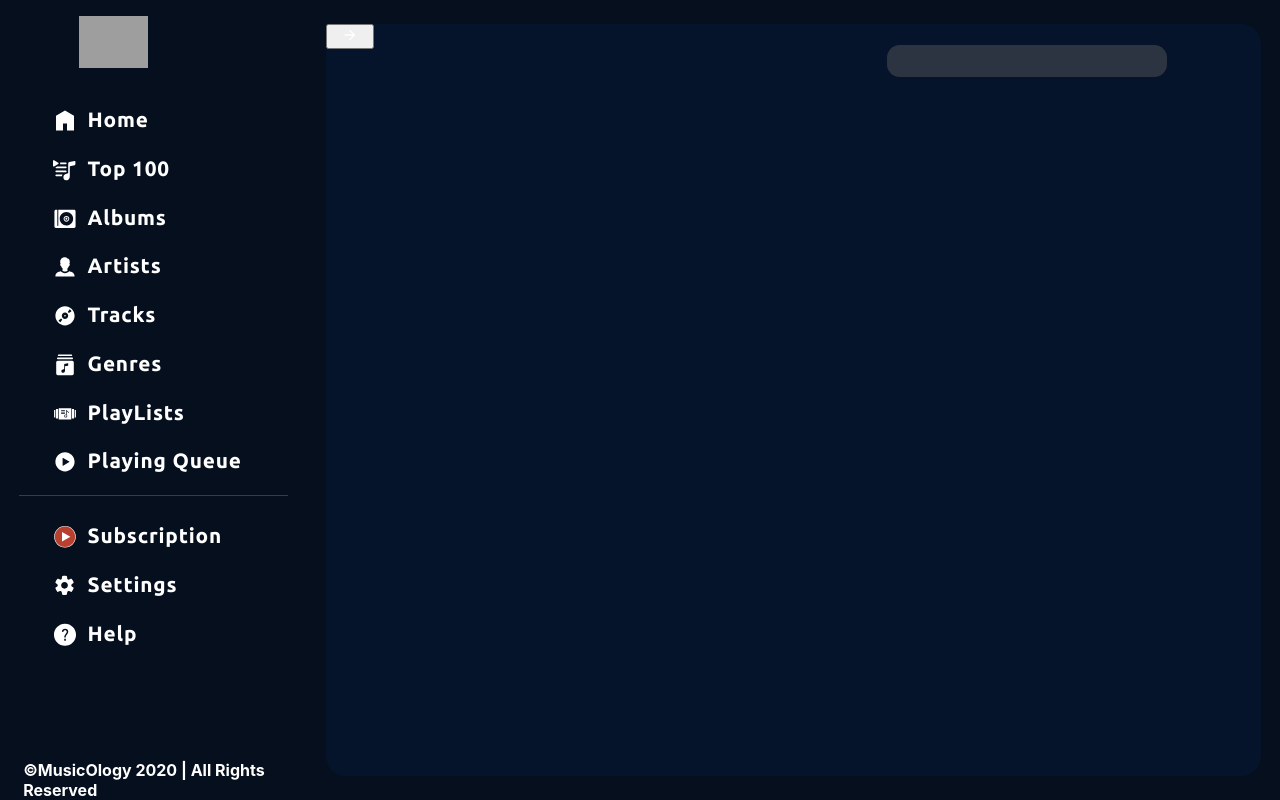
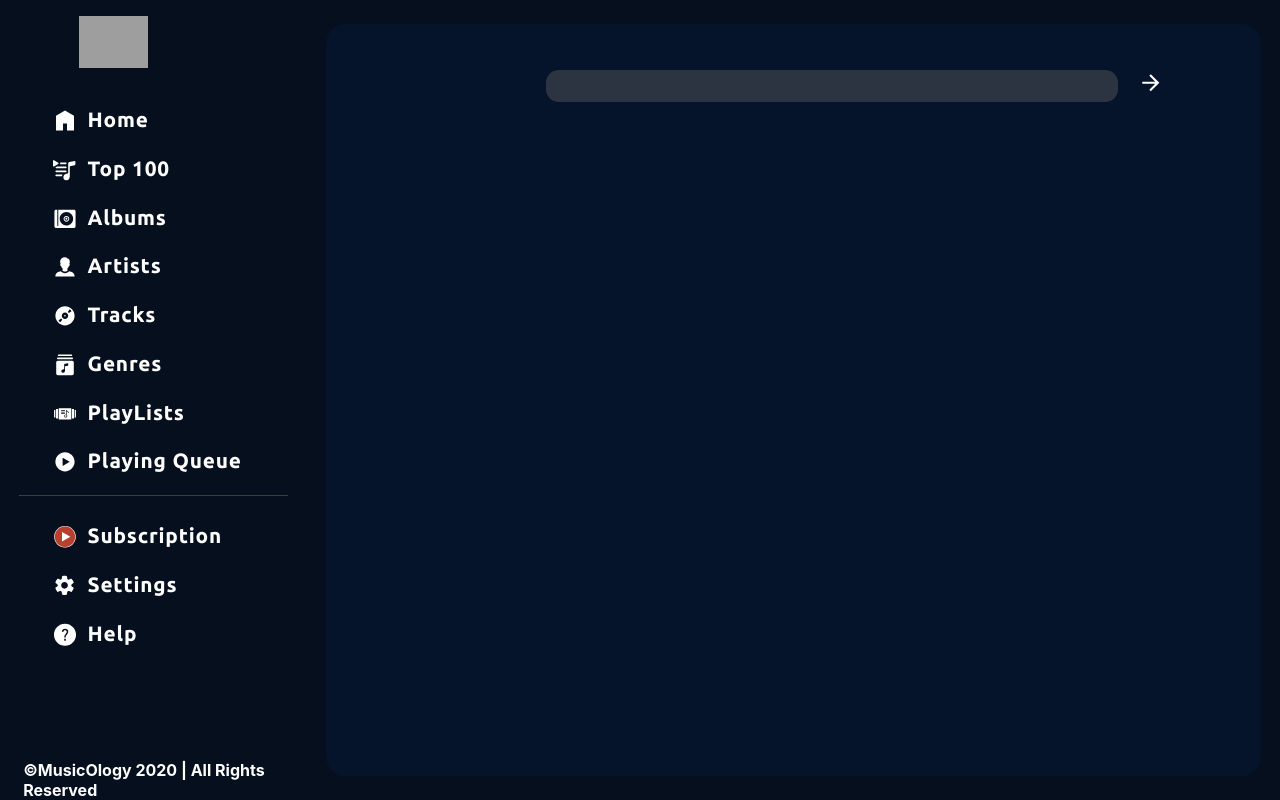
Before and after one commit to francis-Paul-code/MusicOlogy-2.0, a Next.js app: page / in a window 1280 px wide. Built offline with nearby package versions, Linux system fonts and the light colour scheme; grey boxes are pictures that could not be loaded.

Commit message:
Adding new components to previous build

```diff
--- a/components/Layout/sideBar.js
+++ b/components/Layout/sideBar.js
@@ -1,4 +1,5 @@
 import classes from "./sideBar.module.css";
+import Link from "next/link";
 import Button from "./Button";
 import HomeIcon from "../icons/Home";
 import AlbumIcon from "../icons/Albums";
@@ -18,7 +19,7 @@ const SideBar = () => {
   }
   return (
     <section className={classes.main}>
-      <div className={classes.Logo}></div>
+      <Link href="/"><div className={classes.Logo}></div></Link>
 
       <section className={classes.Links}>
         <ul className={classes.ul}>
--- a/components/Layout/sideBar.module.css
+++ b/components/Layout/sideBar.module.css
@@ -11,6 +11,7 @@
   height: 6.5vh;
   padding:1vh;
   top: 1vh;
+  cursor: pointer;
   background-image: url(../../Assets/Images/LOGO_1.ico);
   background-position: center;
   background-repeat: no-repeat;
--- a/components/ui/TopBar.js
+++ b/components/ui/TopBar.js
@@ -4,17 +4,17 @@ import { IconButton } from "@material-ui/core";
 const TopBar = () => {
   return (
     <section className={classes.main}>
-      <input type="text" />
-      <button type="submit" className={classes.Button}>
-        <svg
-          width="4vh"
-          height="2vh"
-          viewBox="0 0 24 24"
-          fill="white"
-        >
-          <path d="m12 4-1.41 1.41L16.17 11H4v2h12.17l-5.58 5.59L12 20l8-8z"></path>
-        </svg>
-      </button>
+      <div>
+        <form>
+          <input type="text" id="searchBar" required/>
+          <br/>
+          <button type="Submit" className={classes.Button}>
+            <svg width="4vh" height="4vh" viewBox="0 0 30 30" fill="white">
+              <path d="m12 4-1.41 1.41L16.17 11H4v2h12.17l-5.58 5.59L12 20l8-8z"></path>
+            </svg>
+          </button>
+        </form>
+      </div>
     </section>
   );
 };
--- a/components/ui/TopBar.module.css
+++ b/components/ui/TopBar.module.css
@@ -1,15 +1,20 @@
 .main{
     width: 100%;
     height:8vh;
-    justify-content: space-around;
+    justify-content:right;
+    display:flex;
+    text-align: center;
+}
+.main div{
+    position: relative;
+    align-content: end;
+    width:90%;
+    height:100%;
 }
 .main input{
     position:relative;
-    width:30%;
-    right:10%;
-    float:right;
-    height:1.8vw;
-    margin-top:2.6vh;
+    width:80%;
+    height:1.8vh;
     padding:2vh;
     color: white;
     background-color:#2D3441;
@@ -17,3 +22,21 @@
     border:none;
     border-radius:1.6vh;
 }
+
+.Button {
+    position:relative;
+    background: transparent;
+    border: none;
+    width:10%;
+    height:100%;
+    cursor: pointer;
+    text-align: center;
+    padding:0;
+}
+.main form{
+    position:relative;
+    width:85%;
+    float:right;
+    top:26%;
+    display:flex;
+}
--- a/pages/Albums/index.js
+++ b/pages/Albums/index.js
@@ -1,7 +1,9 @@
+import TopBar from '../../components/ui/TopBar';
 
 const AlbumsPage = () => {
     return (
         <div>
+            <TopBar/>
             <h2>Albums Page</h2>
         </div>
     )
--- a/pages/Artists/index.js
+++ b/pages/Artists/index.js
@@ -1,8 +1,9 @@
-import React from 'react'
+import TopBar from '../../components/ui/TopBar';
 
 const ArtistPage = () => {
     return (
         <div>
+            <TopBar/>
             <h2>Artists</h2>
         </div>
     )
--- a/pages/Genres/index.js
+++ b/pages/Genres/index.js
@@ -1,8 +1,9 @@
-import React from 'react'
+import TopBar from '../components/ui/TopBar'
 
 const GenresPage = () => {
     return (
         <div>
+            <TopBar/>
             <h2>Genres</h2>
         </div>
     )
--- a/pages/Tracks/index.js
+++ b/pages/Tracks/index.js
@@ -1,7 +1,9 @@
+import TopBar from '../../components/ui/TopBar';
 
 const TracksPage= () => {
     return (
         <div>
+            <TopBar/>
             <h2>Tracks</h2>
         </div>
     )
```
Also changed, not shown: components/Cards/primaryCard.js (added, +11 -0 lines), components/Cards/primaryCard.module.css (added).
